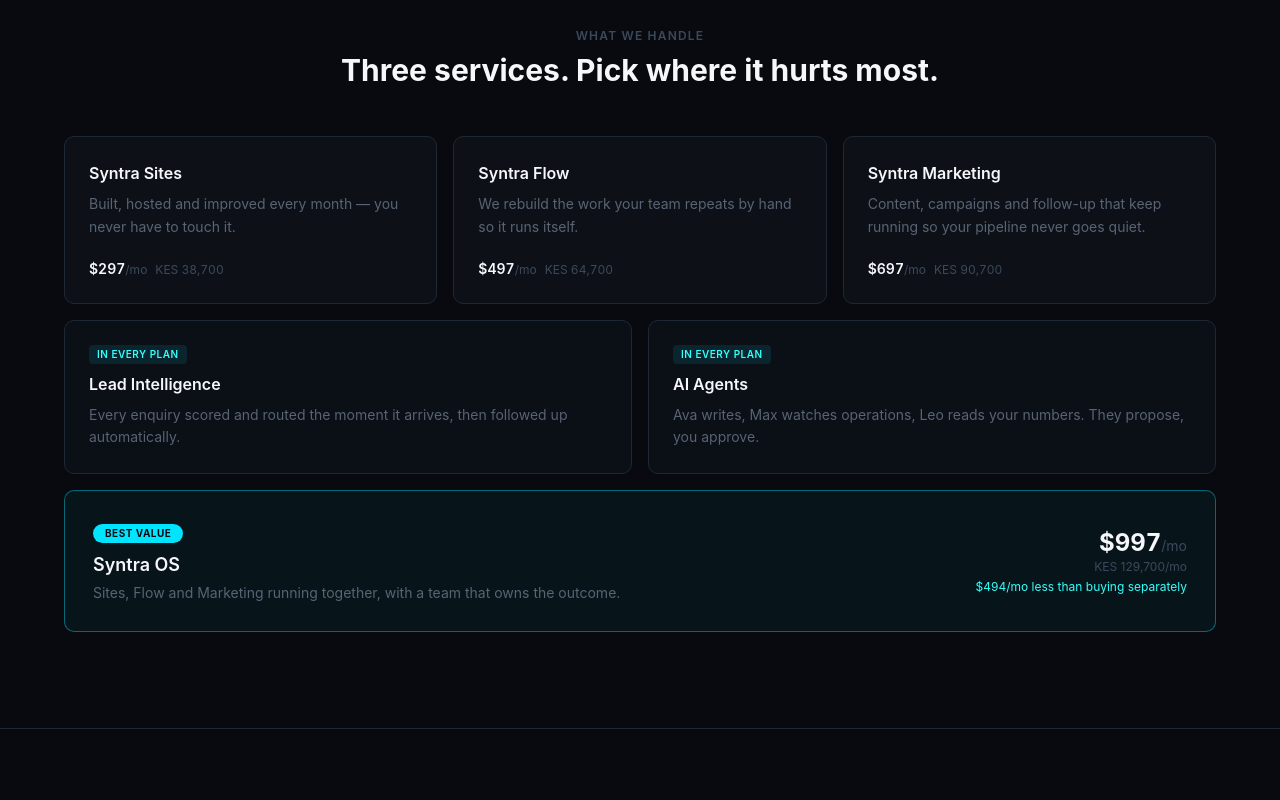
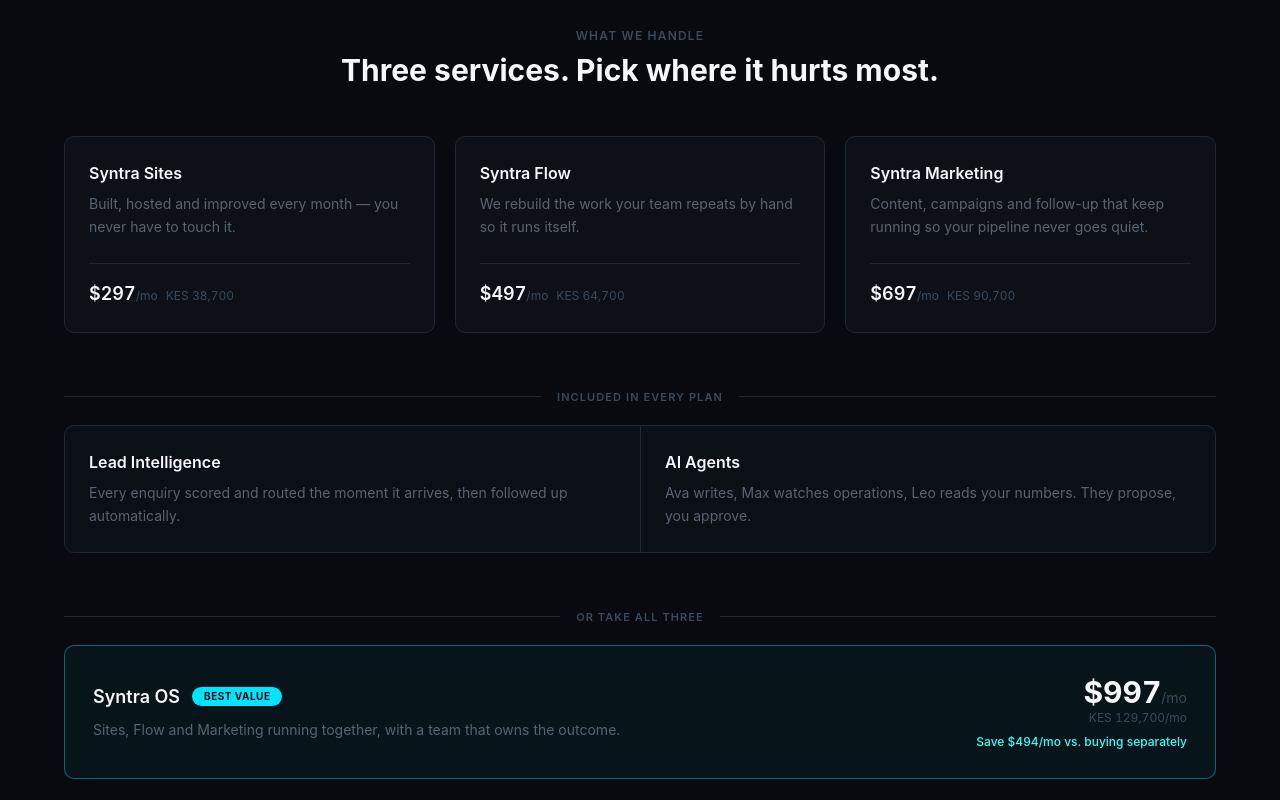
Before and after one commit to collins987/syntra, a Next.js app in the folder apps/web/: page / in a window 1280 px wide. Shown: the part 1000-1800 px from the top of the page. Built offline with nearby package versions, Linux system fonts and the light colour scheme.

Commit message:
service cards redesign

```diff
--- a/apps/web/src/app/(marketing)/page.tsx
+++ b/apps/web/src/app/(marketing)/page.tsx
@@ -104,7 +104,7 @@ export default function HomePage() {
             Three services. Pick where it hurts most.
           </h2>
 
-          <div className="grid gap-4 md:grid-cols-3">
+          <div className="grid gap-5 md:grid-cols-3">
             {CORE.map((s) => (
               <Link
                 key={s.id}
@@ -113,58 +113,79 @@ export default function HomePage() {
               >
                 <h3 className="text-base font-semibold text-text-primary">{s.name}</h3>
                 <p className="mt-2 flex-1 text-sm leading-relaxed text-text-muted">{s.summary}</p>
-                <p className="mt-5 text-sm font-semibold tabular-nums text-text-primary">
+
+                <div className="mt-6 flex items-baseline gap-2 border-t border-border-subtle pt-4">
+                  <span className="text-lg font-semibold tabular-nums text-text-primary">
                     ${s.priceUsd}
                     <span className="text-xs font-normal text-text-disabled">/mo</span>
-                  <span className="ml-2 text-xs font-normal text-text-disabled">
+                  </span>
+                  <span className="text-xs tabular-nums text-text-disabled">
                     KES {s.priceKes.toLocaleString()}
                   </span>
-                </p>
+                </div>
               </Link>
             ))}
           </div>
 
-          {/* Capabilities — included, never sold alone */}
-          <div className="mt-4 grid gap-4 md:grid-cols-2">
+          {/* Capabilities — deliberately lighter than the service cards above:
+              they are part of every plan, not something you buy separately. */}
+          <div className="mt-14">
+            <div className="mb-5 flex items-center gap-4">
+              <span className="h-px flex-1 bg-border-subtle" />
+              <span className="shrink-0 text-[11px] font-semibold uppercase tracking-widest text-text-disabled">
+                Included in every plan
+              </span>
+              <span className="h-px flex-1 bg-border-subtle" />
+            </div>
+
+            <div className="grid divide-y divide-border-subtle rounded-lg border border-border-subtle bg-bg-elevated/40 md:grid-cols-2 md:divide-x md:divide-y-0">
               {CAPABILITIES.map((c) => (
-              <div
-                key={c.id}
-                className="rounded-lg border border-border-subtle bg-bg-elevated/40 p-6"
-              >
-                <div className="mb-2 flex items-center gap-2">
-                  <span className="rounded bg-cyan-500/10 px-2 py-0.5 text-[10px] font-semibold uppercase tracking-wider text-cyan-400">
-                    In every plan
-                  </span>
-                </div>
+                <div key={c.id} className="p-6">
                   <h3 className="text-base font-semibold text-text-primary">{c.name}</h3>
                   <p className="mt-2 text-sm leading-relaxed text-text-muted">{c.summary}</p>
                 </div>
               ))}
             </div>
+          </div>
 
-          {/* OS */}
+          {/* OS — the destination tier */}
+          <div className="mt-14">
+            <div className="mb-5 flex items-center gap-4">
+              <span className="h-px flex-1 bg-border-subtle" />
+              <span className="shrink-0 text-[11px] font-semibold uppercase tracking-widest text-text-disabled">
+                Or take all three
+              </span>
+              <span className="h-px flex-1 bg-border-subtle" />
+            </div>
+
             <Link
               href="/pricing"
-            className="group mt-4 flex flex-col gap-4 rounded-lg border border-cyan-500/40 bg-cyan-500/5 p-7 transition-all hover:border-cyan-500/70 hover:shadow-glow md:flex-row md:items-center md:justify-between"
+              className="group flex flex-col gap-6 rounded-lg border border-cyan-500/40 bg-cyan-500/5 p-7 transition-all hover:border-cyan-500/70 hover:shadow-glow md:flex-row md:items-center md:justify-between md:gap-10"
             >
-            <div>
-              <span className="mb-2 inline-block rounded-full bg-cyan-500 px-3 py-0.5 text-[10px] font-bold uppercase tracking-wider text-bg-base">
+              <div className="max-w-xl">
+                <div className="mb-2 flex flex-wrap items-center gap-3">
+                  <h3 className="text-lg font-semibold text-text-primary">{OS.name}</h3>
+                  <span className="rounded-full bg-cyan-500 px-3 py-0.5 text-[10px] font-bold uppercase tracking-wider text-bg-base">
                     {OS.badge}
                   </span>
-              <h3 className="text-lg font-semibold text-text-primary">{OS.name}</h3>
-              <p className="mt-1 max-w-xl text-sm text-text-muted">{OS.summary}</p>
                 </div>
+                <p className="text-sm leading-relaxed text-text-muted">{OS.summary}</p>
+              </div>
+
               <div className="shrink-0 md:text-right">
-              <p className="text-2xl font-bold tabular-nums text-text-primary">
+                <p className="text-3xl font-bold tabular-nums text-text-primary">
                   ${OS.priceUsd}
                   <span className="text-sm font-normal text-text-disabled">/mo</span>
                 </p>
-              <p className="text-xs text-text-disabled">KES {OS.priceKes.toLocaleString()}/mo</p>
-              <p className="mt-1 text-xs text-cyan-400">
-                ${CORE.reduce((n, s) => n + s.priceUsd, 0) - OS.priceUsd}/mo less than buying separately
+                <p className="text-xs tabular-nums text-text-disabled">
+                  KES {OS.priceKes.toLocaleString()}/mo
+                </p>
+                <p className="mt-2 text-xs font-medium text-cyan-400">
+                  Save ${CORE.reduce((n, s) => n + s.priceUsd, 0) - OS.priceUsd}/mo vs. buying separately
                 </p>
               </div>
             </Link>
+          </div>
         </div>
       </section>
 
```
Lines whose indentation alone changed are shown as unchanged.
